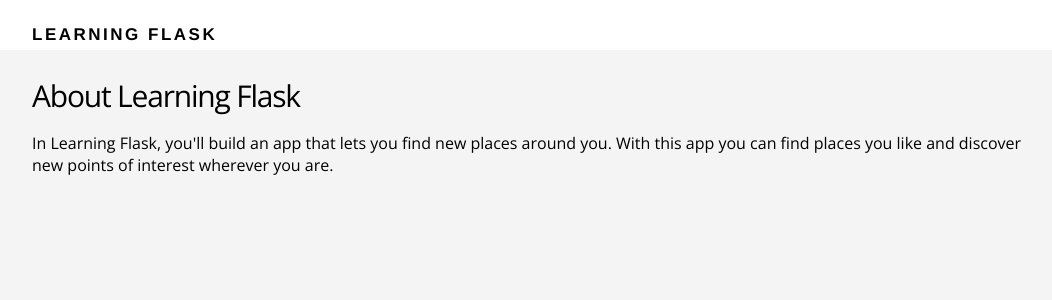
After one commit to leesharma/learning-flask, a Flask app: page /about in a window 1280 px wide. The commit adds this page. Shown: the top 300 px of the page, without its empty margins (108-1160 px from the left). Run offline with Flask 2, Linux system fonts and the light colour scheme.

Commit message:
Add About page

```diff
--- a/routes.py
+++ b/routes.py
@@ -6,5 +6,9 @@ app = Flask(__name__)
 def index():
     return render_template("index.html")
 
+@app.route("/about")
+def about():
+    return render_template("about.html")
+
 if __name__ == "__main__":
     app.run(debug=True)
--- /dev/null
+++ b/templates/about.html
@@ -0,0 +1,16 @@
+{% extends "layout.html" %}
+
+{% block content %}
+  <main class="about-section">
+    <div class="container">
+
+      <h2>About Learning Flask</h2>
+      <p>
+        In Learning Flask, you'll build an app that lets you find new places
+        around you. With this app you can find places you like and discover
+        new points of interest wherever you are.
+      </p>
+
+    </div>
+  </main>
+{% endblock %}
--- a/templates/index.html
+++ b/templates/index.html
@@ -7,7 +7,7 @@
       <div class="section-content">
         <h2>Discover places near you.</h2>
         <a href="#" class="btn-primary">Sign up</a>
-        <a href="#" class="btn-secondary">Learn more</a>
+        <a href="{{ url_for('about') }}" class="btn-secondary">Learn more</a>
       </div>
 
       <div class="section-device">
```
